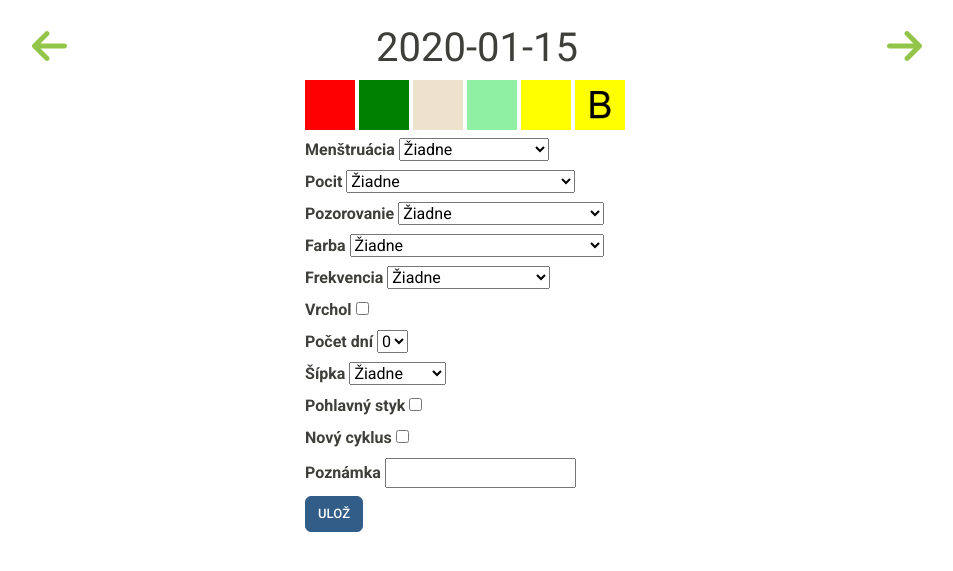
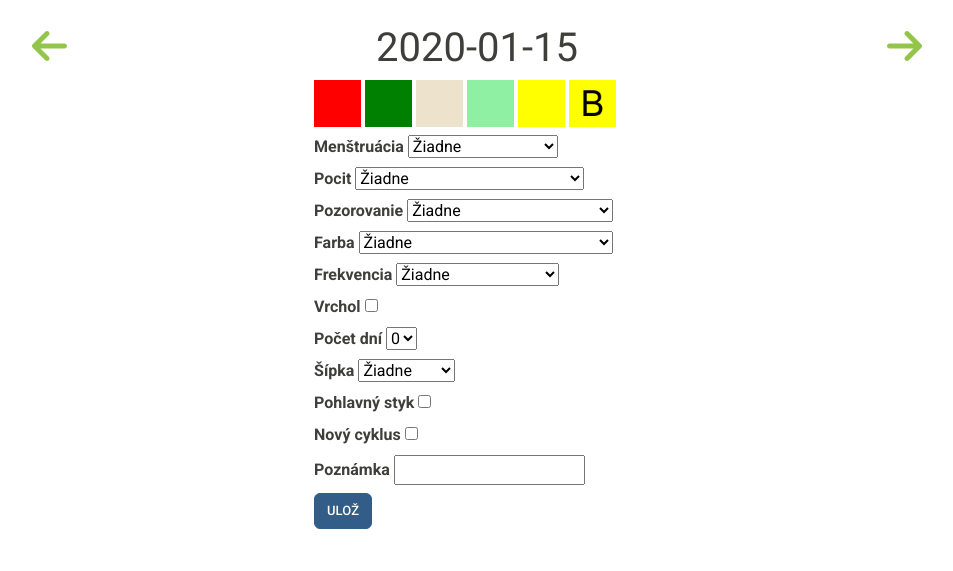
Before and after one commit to kabell/crms, a Flask app: template crms/templates/day.j2 in a window 1280 px wide. Shown: the part 56-627 px from the top of the page, without its empty margins (163-1116 px from the left). Run offline with Flask 3, Linux system fonts and the light colour scheme; the template is opened without the code that fills it: values that come from a table or form of the project are taken from there, others are empty; tables that the repository leaves empty hold one stand-in row (values such as "Sample post"); parts of the project's set-up code (start-up, migrations or seed data) failed here and were passed over; some libraries are stand-ins or nearby versions.

Commit message:
fix cateory image size

```diff
--- a/crms/templates/form_helpers.j2
+++ b/crms/templates/form_helpers.j2
@@ -14,7 +14,7 @@
 {% for subfield in field %}
    <label>
     {{ subfield(**kwargs) }}
-    <img style="width:50px" src="/static/category_{{ subfield.data }}.png">
+    <img style="width:47px" src="/static/category_{{ subfield.data }}.png">
   </label>
 {% endfor %}
   {% if field.errors %}
```
